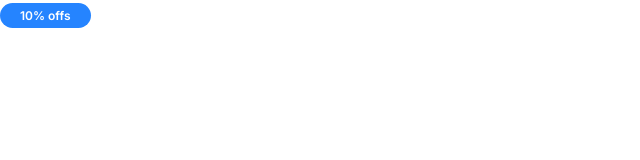
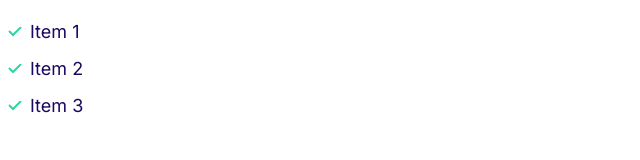
Before and after one commit to mohammeduzair333/mosfify_app, a plain HTML site: page index.html in a window 1280 px wide. Shown: the whole page, without its empty margins (0-640 px from the left). Drawn offline with Linux system fonts and the light colour scheme.

Commit message:
Created Lists

```diff
--- a/CSS/Style.css
+++ b/CSS/Style.css
@@ -113,3 +113,31 @@ a {
         font-size: 1.2rem;
     }
 }
+
+/* Lists */
+.list {
+    list-style: none;
+    padding-left: 0;
+    color: var(--color-headings);
+}
+
+.list--inline .list__item {
+    display: inline-block;
+    margin-right: 2rem;
+}
+
+.list--tick {
+    list-style-image: url(../images/tick.svg);
+    padding-left: 3rem;
+}
+
+.list--tick .list__item {
+    padding-left: 0.5rem;
+    margin-bottom: 1rem;
+}
+
+@media screen and (min-width: 600px) {
+    .list--tick .list__item {
+        padding-left: 0;
+    }
+}
--- a/index.html
+++ b/index.html
@@ -11,6 +11,10 @@
         <title>Talib</title>
     </head>
     <body>
-        <span class="badge badge--primary badge--small">10% offs</span>
+        <ul class="list list--tick">
+            <li class="list__item">Item 1</li>
+            <li class="list__item">Item 2</li>
+            <li class="list__item">Item 3</li>
+        </ul>
     </body>
 </html>
```
Also changed, not shown: CSS/Components/list.html (added, +5 -0 lines), images/tick.svg (added).
